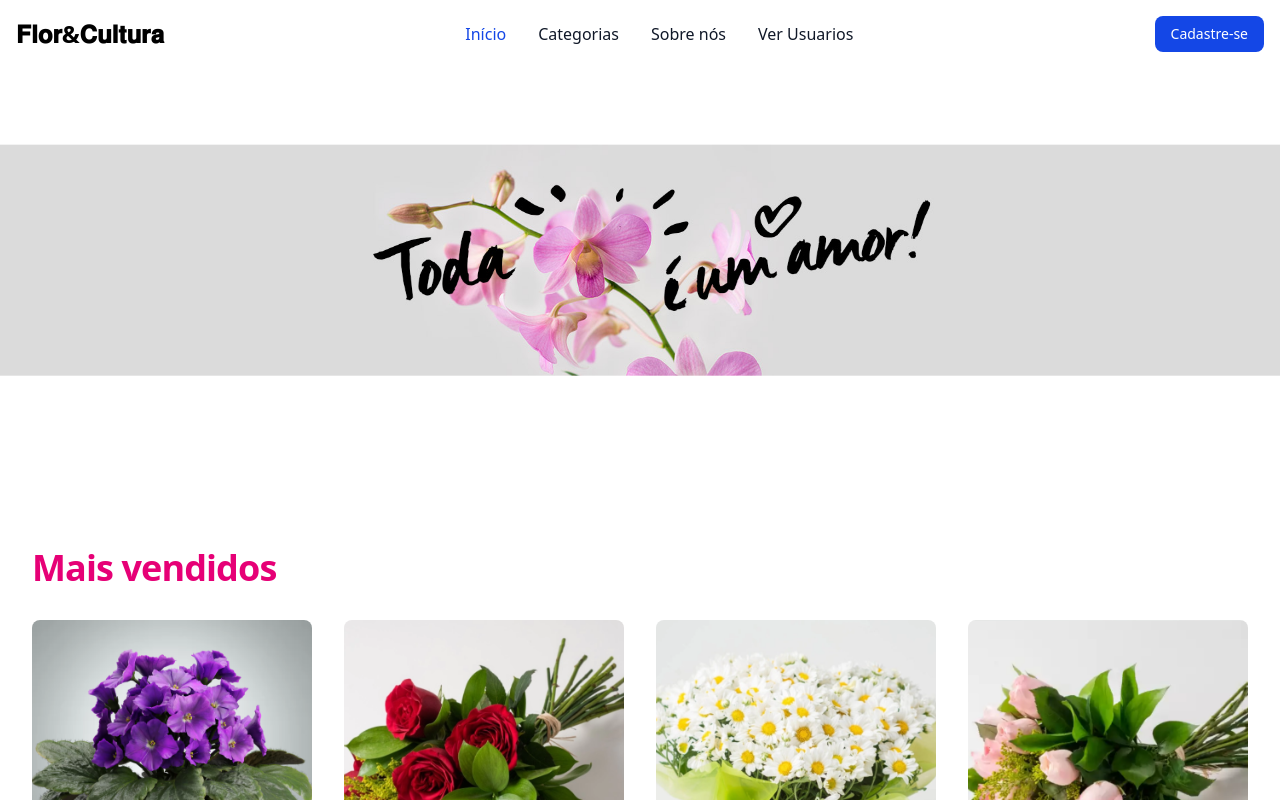
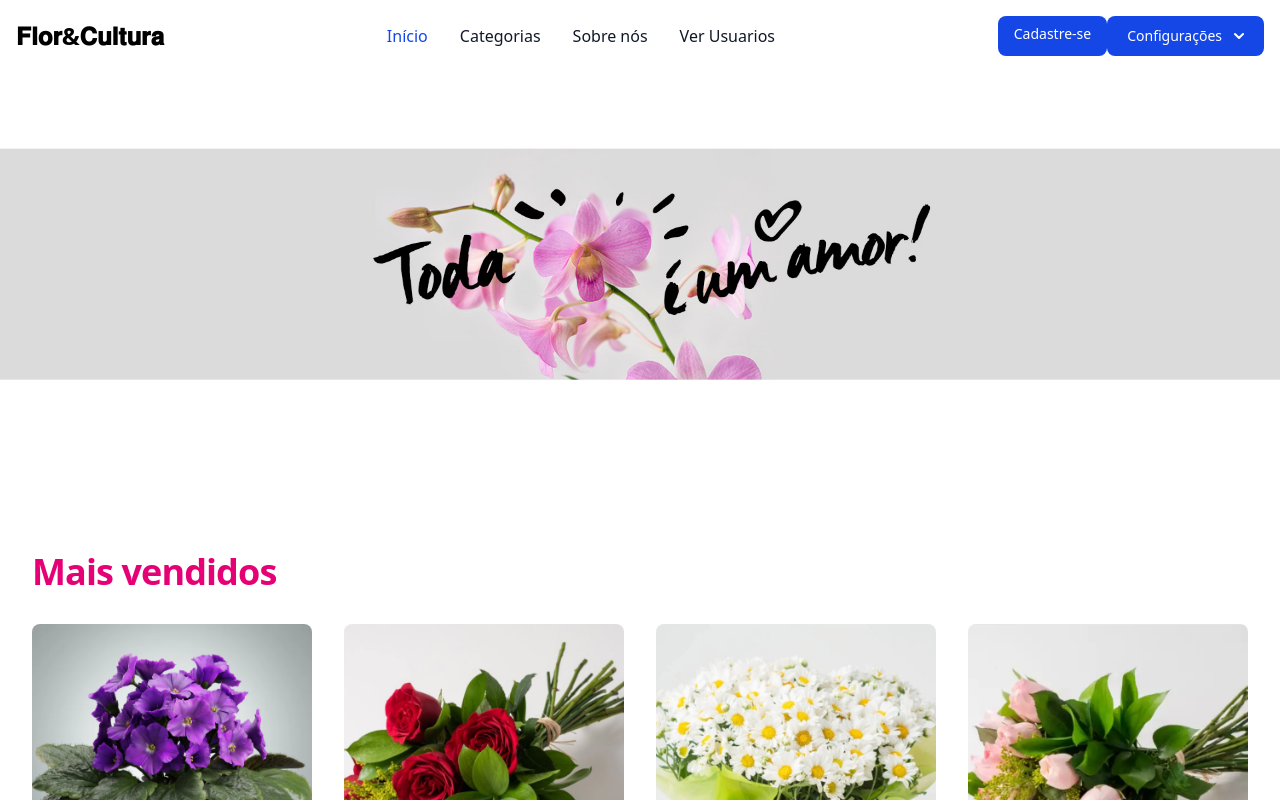
Before and after one commit to cp2-dc-info-projeto-final/flor-e-cultura, a SvelteKit app in the folder src/frontend-app/: page / in a window 1280 px wide. Shown: the top 800 px of the page. Built offline with nearby package versions, Linux system fonts and the light colour scheme.

Commit message:
criaçao da pagina de ediçao de usuarios

```diff
--- a/src/frontend-app/src/routes/+layout.svelte
+++ b/src/frontend-app/src/routes/+layout.svelte
@@ -1,6 +1,25 @@
 <script lang="ts">
 	let { children } = $props();
 	import '../shared.css';
+	import { onMount } from 'svelte'
+onMount(() => {
+  const button = document.getElementById('dropdownDefaultButton');
+  const dropdown = document.getElementById('dropdown');
+
+  if (button && dropdown) {
+    button.addEventListener('click', () => {
+      dropdown.classList.toggle('hidden');
+    });
+
+    // Fecha ao clicar fora
+    document.addEventListener('click', (event: MouseEvent) => {
+      const target = event.target as Node;
+      if (!button.contains(target) && !dropdown.contains(target)) {
+        dropdown.classList.add('hidden');
+      }
+    });
+  }
+});
 </script>
 
 
@@ -9,8 +28,32 @@
 	<a href="bbbbb" class="flex items-center space-x-3 rtl:space-x-reverse">
 		<span class="self-center text-2xl font-semibold whitespace-nowrap dark:text-black">𝐅𝐥𝐨𝐫&𝐂𝐮𝐥𝐭𝐮𝐫𝐚</span>
 	</a>
-	<div class="flex md:order-2 space-x-3 md:space-x-0 rtl:space-x-reverse">
+	<div class="flex md:order-2 space-x-3 md:space-x-0 rtl:space-x-reverse space-x-4">
 		<a href="/cadastro" class="text-white bg-blue-700 hover:bg-blue-800 focus:ring-4 focus:outline-none focus:ring-blue-300 font-medium rounded-lg text-sm px-4 py-2 text-center dark:bg-green-400 dark:hover:bg-green-700 dark:focus:ring-blue-800">Cadastre-se</a>
+
+		<div class="relative inline-block text-left">
+			<!-- Botão -->
+			<button id="dropdownDefaultButton"
+			  class="text-white bg-blue-700 hover:bg-gray-400 focus:ring-4 focus:outline-none focus:ring-blue-300 font-medium rounded-lg text-sm px-5 py-2.5 text-center inline-flex items-center dark:bg-gray-500 dark:hover:bg-gray-700 dark:focus:ring-blue-800"
+			  type="button">
+			  Configurações
+			  <svg class="w-2.5 h-2.5 ms-3" aria-hidden="true" xmlns="http://www.w3.org/2000/svg" fill="none" viewBox="0 0 10 6">
+				<path stroke="currentColor" stroke-linecap="round" stroke-linejoin="round" stroke-width="2"
+				  d="m1 1 4 4 4-4" />
+			  </svg>
+			</button>
+
+			<!-- Dropdown -->
+			<div id="dropdown"
+			  class="absolute z-10 hidden mt-2 bg-white divide-y divide-gray-100 rounded-lg shadow-sm w-44 dark:bg-gray-700">
+			  <ul class="py-2 text-sm text-gray-700 dark:text-gray-200" aria-labelledby="dropdownDefaultButton">
+				<li>
+				  <a href="/editar" class="block px-4 py-2 hover:bg-gray-100 dark:hover:bg-gray-600 dark:hover:text-white">Editar
+					usuário</a>
+				</li>
+			  </ul>
+			</div>
+		  </div>
 		<button data-collapse-toggle="navbar-cta" type="button" class="inline-flex items-center p-2 w-10 h-10 justify-center text-sm text-gray-500 rounded-lg md:hidden hover:bg-gray-100 focus:outline-none focus:ring-2 focus:ring-gray-200 dark:text-gray-400 dark:hover:bg-gray-700 dark:focus:ring-gray-600" aria-controls="navbar-cta" aria-expanded="false">
 		  <span class="sr-only">Open main menu</span>
 		  <svg class="w-5 h-5" aria-hidden="true" xmlns="http://www.w3.org/2000/svg" fill="none" viewBox="0 0 17 14">
@@ -36,6 +79,8 @@
 </div>
 </div>
 </nav>
+
+
 {@render children()}
 
 
--- a/src/frontend-app/src/routes/cadastro/+page.svelte
+++ b/src/frontend-app/src/routes/cadastro/+page.svelte
@@ -87,7 +87,7 @@
                     </div>
                     <div>
                         <label for="confirm-password" class="block mb-2 text-sm font-medium text-gray-900 dark:text-white">Confirme sua senha</label>
-                        <input type="confirm-password" name="confirm-password" id="confirm-password" bind:value={confirmarSenha} placeholder="••••••••" class="bg-gray-50 border border-gray-300 text-gray-900 text-sm rounded-lg focus:ring-primary-600 focus:border-primary-600 block w-full p-2.5 dark:bg-gray-700 dark:border-gray-600 dark:placeholder-gray-400 dark:text-white dark:focus:ring-blue-500 dark:focus:border-blue-500" required>
+                        <input type="password" name="confirm-password" id="confirm-password" bind:value={confirmarSenha} placeholder="••••••••" class="bg-gray-50 border border-gray-300 text-gray-900 text-sm rounded-lg focus:ring-primary-600 focus:border-primary-600 block w-full p-2.5 dark:bg-gray-700 dark:border-gray-600 dark:placeholder-gray-400 dark:text-white dark:focus:ring-blue-500 dark:focus:border-blue-500" required>
                     </div>
                     <button id="cadastro" type="submit" class="w-full text-white bg-primary-600 hover:bg-primary-700 focus:ring-4 focus:outline-none focus:ring-primary-300 font-medium rounded-lg text-sm px-5 py-2.5 text-center dark:bg-primary-600 dark:hover:bg-primary-700 dark:focus:ring-primary-800">Crie uma conta</button>
                     <p class="text-sm font-light text-gray-500 dark:text-gray-400">
```
Also changed, not shown: src/frontend-app/src/routes/editar/+page.svelte (added).
